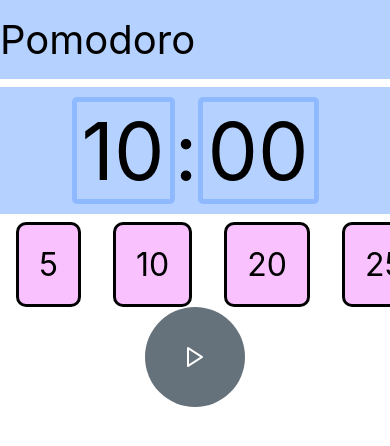
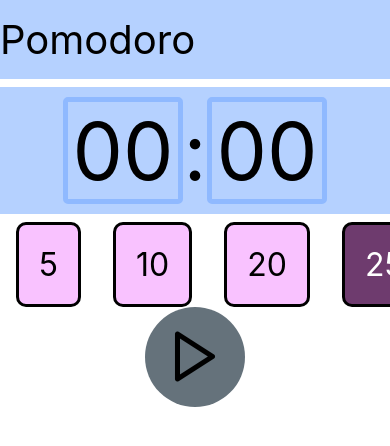
Before and after one commit to VitordeSiqueira/Pomodoro, a React Native app: screen / in a window 390 px wide. Shown: the top 446 px of the page. Built offline with nearby package versions, Linux system fonts and the light colour scheme.

Commit message:
Alterado componente Botao, Conteudo, Lista, Tempo

```diff
--- a/components/Botao/Botao.js
+++ b/components/Botao/Botao.js
@@ -1,20 +1,36 @@
-import React from 'react'
-import { Text, View, StyleSheet, TouchableOpacity } from 'react-native'
+import React, { useState } from 'react'
+import { Text, View, StyleSheet, TouchableOpacity, Button } from 'react-native'
 import { Feather } from '@expo/vector-icons';
 
-export function Botao() {
+export function Botao({ statusCronometro }) {
+
+    const [iniciado, setIniciado] = useState(false)
+
+    function mudarStatus() {
+        if(iniciado == false) {
+            setIniciado(true)
+            statusCronometro(true)
+        } else {
+            setIniciado(false)
+            statusCronometro(false)
+        }
+
+
+    }
+
     return (
         <View style={styles.container}>
             <TouchableOpacity
-            style={styles.button}
+                onPress={mudarStatus}
+                style={styles.button}
             >
                 <Feather
-                name="play"
-                size={24}
-                color='white'
-                />
+                name={iniciado ? 'pause' : 'play'}
+                size={60}
+                color='black'
+            />
             </TouchableOpacity>
-      </View>
+        </View>
     )
 }
 
@@ -26,13 +42,11 @@
     button: {
         alignItems: "center",
         backgroundColor: "#DDDDDD",
-        padding: 10,
         height: 100,
         width: 100,
         justifyContent: 'center',
-        alignItems: 'center',
         backgroundColor: '#65727B',
         borderRadius: 50
-      },
+    },
 
 })
--- a/components/Conteudo/Conteudo.js
+++ b/components/Conteudo/Conteudo.js
@@ -1,23 +1,34 @@
 import React, { useState, useEffect } from 'react'
-import { Text, View, StyleSheet } from 'react-native'
+import { View, StyleSheet } from 'react-native'
 import { Tempo } from '../Tempo/Tempo'
 import { Lista } from '../Lista/Lista'
 import { Botao } from '../Botao/Botao'
 
 export function Conteudo() {
 
-    const [minuto, setMinuto] = useState(10)
+    const [minuto, setMinuto] = useState(null)
+    const [minutos, setMinutos] = useState(null)
+    const [status, setStatus] = useState(null)
+
+    useEffect(() => {
+        console.log(`O minuto é ${minuto}`)
+        setMinutos(minuto)
+    },[minuto]);
 
     const childToParent = (childdata) => {
         setMinuto(childdata)
-        console.log(minuto)
+    }
+
+    const statusCronometro = (status) => {
+        setStatus(status)
+        //console.log(status, "statuscronometro")
     }
 
     return (
         <View >
-            <Tempo minuto={minuto}/>
+            <Tempo minuto={minutos} status={status}/>
             <Lista childToParent={childToParent}/>
-            <Botao />
+            <Botao statusCronometro={statusCronometro}/>
         </View>
 
     )
--- a/components/Lista/Lista.js
+++ b/components/Lista/Lista.js
@@ -1,9 +1,9 @@
-import React, { useState } from 'react'
+import React, { useState, useEffect } from 'react'
 import { View, StyleSheet, FlatList, Text, TouchableOpacity, ScrollView } from 'react-native'
 
 export function Lista({ childToParent }) {
 
-    const [minSelecionado, setMinSelecionado] = useState(null);
+    const [minSelecionado, setMinSelecionado] = useState(25);
     const tempo = [
         { minutos: 5 },
         { minutos: 10 },
@@ -27,12 +27,17 @@
         const backgroundColor = item.minutos === minSelecionado ? "#6e3b6e" : "#f9c2ff";
         const color = item.minutos === minSelecionado ? 'white' : 'black';
 
+
+
         return (
             <ItemMin
                 item={item}
                 onPress={() => {
                     setMinSelecionado(item.minutos)
-                    childToParent(minSelecionado)
+                   console.log(item.minutos)
+                    childToParent(item.minutos)
+                    // console.log(minSelecionado, "OI")
+                    // console.log(item.minutos, "ausdh")
                 }}
                 backgroundColor={{ backgroundColor }}
                 textColor={{ color }}
--- a/components/Tempo/Tempo.js
+++ b/components/Tempo/Tempo.js
@@ -3,8 +3,19 @@
 
 export function Tempo(props) {
     const [minuto, setMinuto] = useState(props.minuto);
-    const [segundo, setSegundo] = useState(0);
-    const [iniciado, setIniciado] = useState(false);
+    const [segundo, setSegundo] = useState();
+    const [iniciado, setIniciado] = useState(props.status);
+
+    useEffect(() => {
+        setIniciado(props.status)
+        setSegundo(0)
+        console.log(props.status, 'status')
+    },[props.status]);
+
+    useEffect(() => {
+        setMinuto(props.minuto)
+        console.log(props.minuto, 'propsminuto')
+    },[props.minuto]);
 
     useEffect(() => {
         if (iniciado == true) {
@@ -28,6 +39,10 @@
                     setSegundo(segundo - 1);
                 }
             }, 1000);
+        }
+        else{
+            setSegundo(0);
+            setMinuto(0);
         }
     }, [segundo]);
 
```
Also changed, not shown: 1 other file (tests, documents, lock files or other folders).
